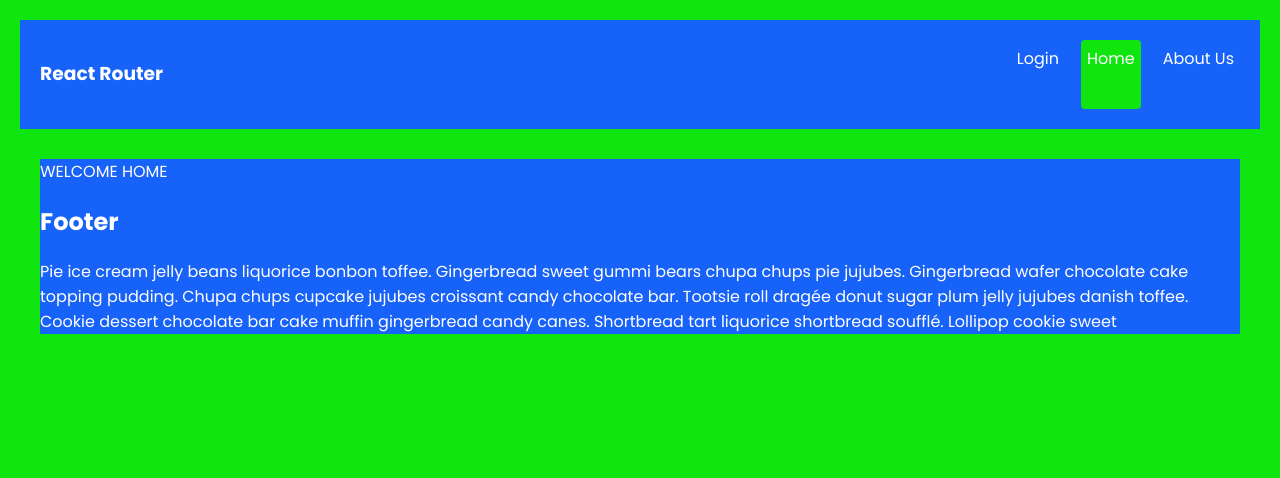
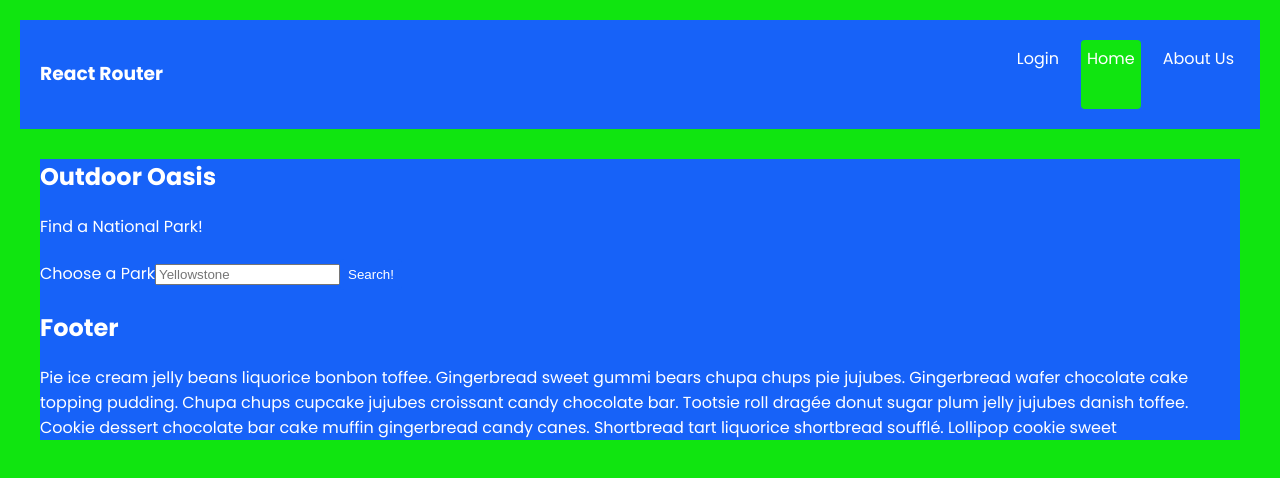
Before and after one commit to Project-301D/outdoor-oasis, a React (Vite) app: page / in a window 1280 px wide. Shown: the top 478 px of the page. Built offline with nearby package versions, Linux system fonts and the light colour scheme.

Commit message:
added form

```diff
--- a/package.json
+++ b/package.json
@@ -11,6 +11,7 @@
   },
   "dependencies": {
     "@auth0/auth0-react": "^2.2.3",
+    "axios": "^1.6.0",
     "react": "^18.2.0",
     "react-router-dom": "^6.18.0"
   },
--- a/src/App.jsx
+++ b/src/App.jsx
@@ -5,6 +5,7 @@ import NavLayout from "./components/NavLayout";
 import Login from "./components/Login";
 import Logout from "./components/Logout";
 import Profile from "./components/Profile";
+// import axios from 'axios';
 import SearchedContent from "./pages/SearchedContent";
 import './index.css';
 
--- a/src/components/Profile.jsx
+++ b/src/components/Profile.jsx
@@ -14,6 +14,7 @@ const Profile = () => {
         <img src={user.picture} alt={user.name} />
         <h2>{user.name}</h2>
         <p>{user.email}</p>
+        {/* add previous searches and previous results here */}
       </div>
     )
   );
--- a/src/main.jsx
+++ b/src/main.jsx
@@ -1,4 +1,4 @@
-// import React from 'reactd';
+// import React from 'react';
 import { createRoot } from 'react-dom/client';
 import { Auth0Provider } from '@auth0/auth0-react';
 import App from './App';
--- a/src/pages/Home.jsx
+++ b/src/pages/Home.jsx
@@ -1,5 +1,7 @@
 import React from "react";
 import Footer from "./Footer";
+// import Header from "./Header"
+// import {Button} from 'react'
 
 
 class Home extends React.Component {
@@ -8,7 +10,21 @@ class Home extends React.Component {
   render() {
     return (
       <>
-        <div>WELCOME HOME</div>
+      {/* <Header /> */}
+        <h1>Outdoor Oasis</h1>
+        <p>Find a National Park!</p>
+        <form>
+          <label>Choose a Park</label>
+          {/* //is type number? */}
+          <input type="text" placeholder="Yellowstone" list="bigNames"></input>
+          <datalist id="bigNames">
+            <option value="Yellowstone" />
+            <option value="Great Smoky" />
+            <option value="Grand Teton" />
+            <option value="Grand Canyon" />
+          </datalist>
+                    <button type="submit" className="btn btn-primary">Search!</button>
+        </form>
         <Footer />
       </>
     );
```
Also changed, not shown: 1 other file (tests, documents, lock files or other folders).
